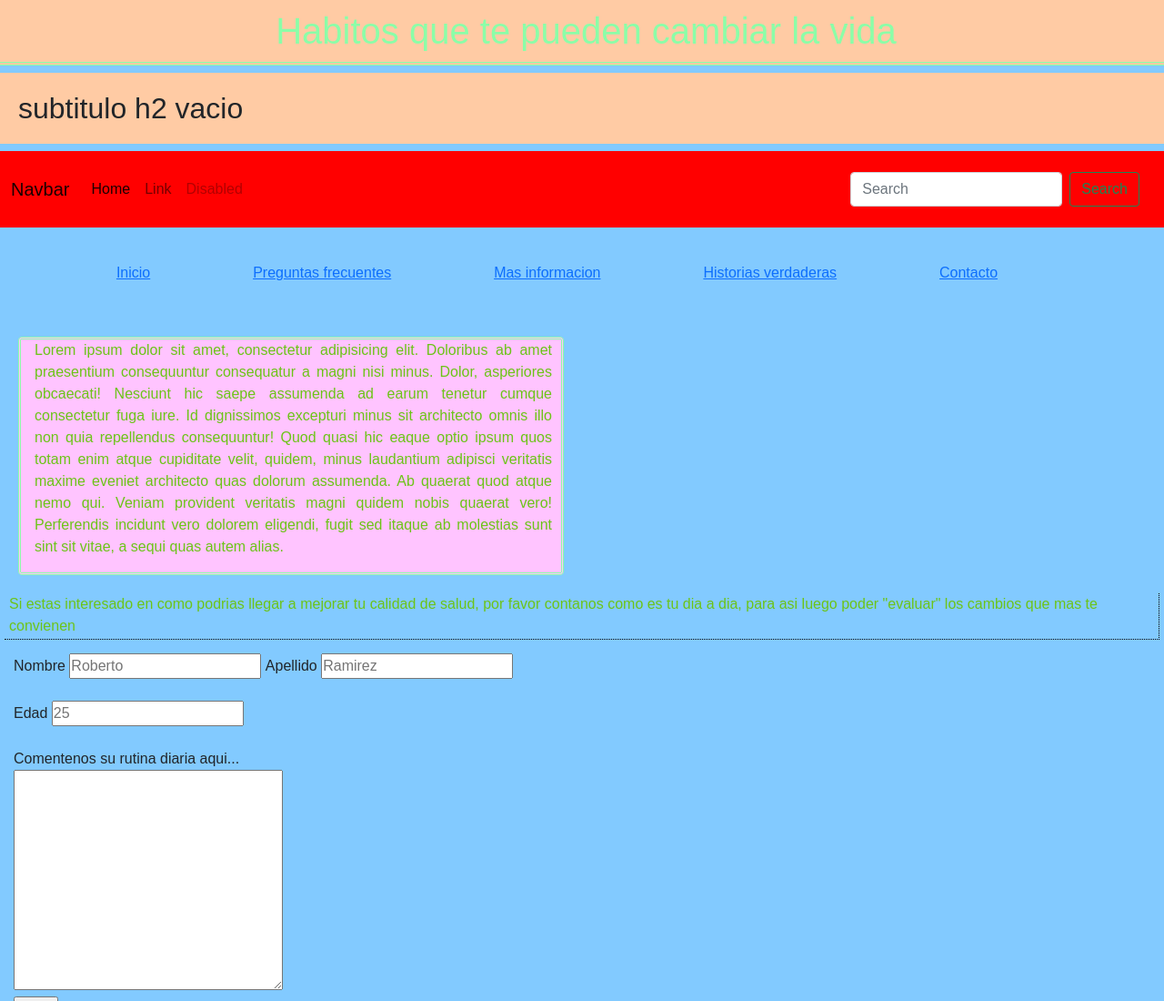
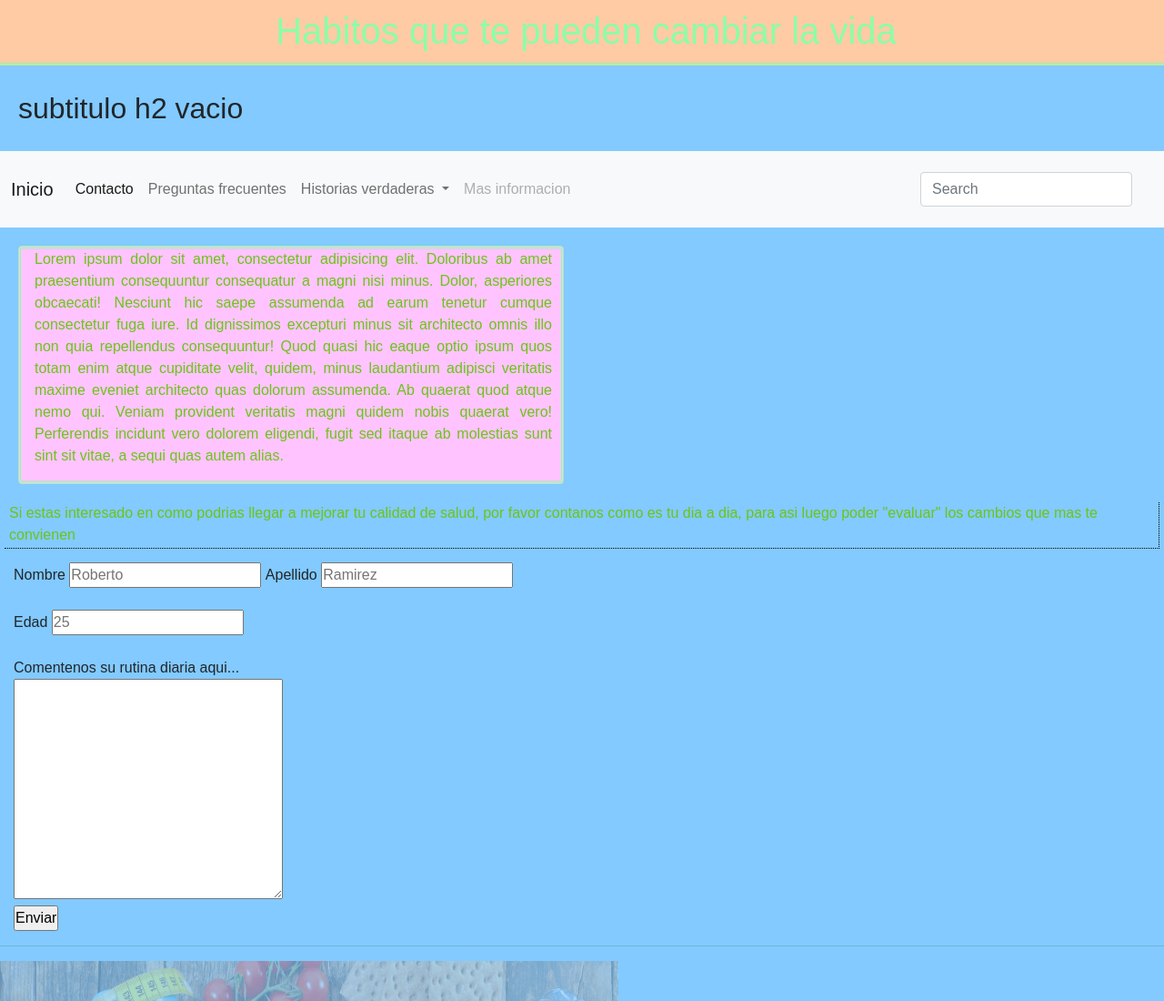
Before and after one commit to Gsilguero/ProyectoHTML, a plain HTML site: page pages/index.html in a window 1280 px wide. Shown: the top 1100 px of the page at 91% size. Drawn offline with nearby package versions, Linux system fonts and the light colour scheme; a web font is replaced by a local one.

Commit message:
agregrabdo cosas

```diff
--- a/estilo-css/style.css
+++ b/estilo-css/style.css
@@ -4,7 +4,7 @@
     padding: 0px;
 }
 
-header {
+head {
     margin: 0;
     background-color: #FFCBA4;
 
--- a/pages/index.html
+++ b/pages/index.html
@@ -21,40 +21,41 @@
             subtitulo h2 vacio
         </h2>
     </header>
-    <nav class="navbar navbar-expand-lg navbar-light bg-light color">
-        <div class="container-fluid color">
-        <a class="navbar-brand" href="#">Navbar</a>
+    <nav class="navbar navbar-expand-lg navbar-light bg-light">
+        <div class="container-fluid">
+        <a class="navbar-brand" href="#">Inicio</a>
         <button class="navbar-toggler" type="button" data-bs-toggle="collapse" data-bs-target="#navbarSupportedContent" aria-controls="navbarSupportedContent" aria-expanded="false" aria-label="Toggle navigation">
             <span class="navbar-toggler-icon"></span>
         </button>
         <div class="collapse navbar-collapse" id="navbarSupportedContent">
             <ul class="navbar-nav me-auto mb-2 mb-lg-0">
             <li class="nav-item">
-                <a class="nav-link active" aria-current="page" href="#">Home</a>
+                <a class="nav-link active" aria-current="page" href="#">Contacto</a>
             </li>
             <li class="nav-item">
-                <a class="nav-link" href="#">Link</a>
+                <a class="nav-link" href="#">Preguntas frecuentes</a>
             </li>
-
+            <li class="nav-item dropdown">
+                <a class="nav-link dropdown-toggle" href="#" id="navbarDropdown" role="button" data-bs-toggle="dropdown" aria-expanded="false">
+                Historias verdaderas
+                </a>
+                <ul class="dropdown-menu" aria-labelledby="navbarDropdown">
+                <li><a class="dropdown-item" href="#">Action</a></li>
+                <li><a class="dropdown-item" href="#">Another action</a></li>
+                <li><hr class="dropdown-divider"></li>
+                <li><a class="dropdown-item" href="#">Something else here</a></li>
+                </ul>
+            </li>
             <li class="nav-item">
-            <a class="nav-link disabled">Disabled</a>
+                <a class="nav-link disabled">Mas informacion</a>
             </li>
             </ul>
             <form class="d-flex">
             <input class="form-control me-2" type="search" placeholder="Search" aria-label="Search">
-            <button class="btn btn-outline-success" type="submit">Search</button>
+
             </form>
         </div>
         </div>
-    </nav>
-    <nav>
-        <ul id="listado-acceso-rapido">
-            <li> <a href="index.html"> Inicio</a> </li>
-            <li> <a href="PreguntasFrecuentes.html"> Preguntas frecuentes</a> </li>
-            <li> <a href="MasInformacion.html"> Mas informacion</a> </li>
-            <li> <a href="HistoriasVerdaderas.html"> Historias verdaderas</a> </li>
-            <li> <a href="Contacto.html"> Contacto</a> </li>
-        </ul>
     </nav>
 
     <article>
```
Also changed, not shown: img/acceso-principal-216401.webp (added).
